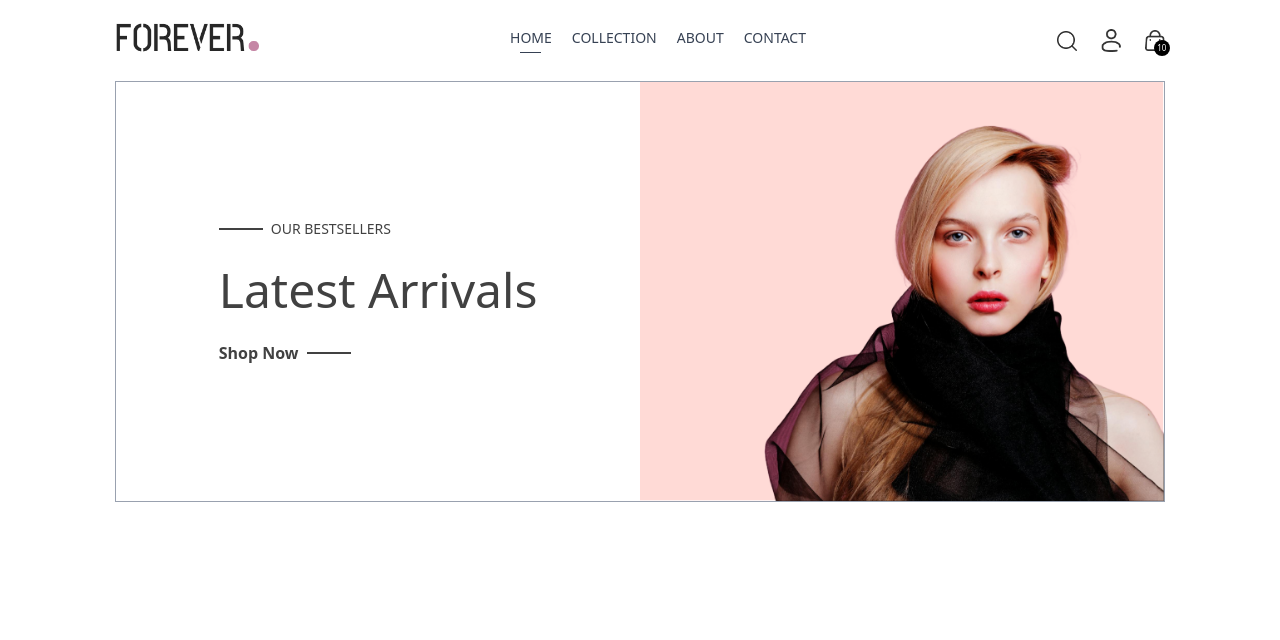
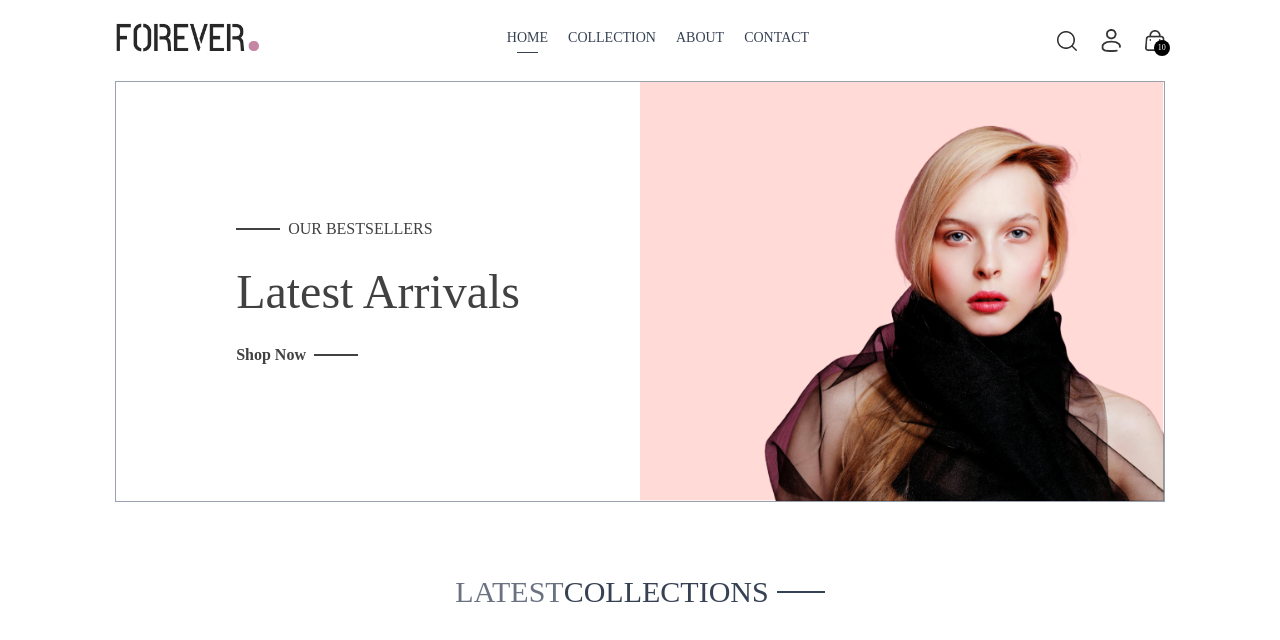
Before and after one commit to Tsedniya/Forever-E-commerce, a React (Vite) app in the folder frontend/: page / in a window 1280 px wide. Shown: the top 640 px of the page. Built offline with nearby package versions, Linux system fonts and the light colour scheme.

Commit message:
Frontend:LatestCollection

```diff
--- a/frontend/src/components/Hero.jsx
+++ b/frontend/src/components/Hero.jsx
@@ -9,9 +9,9 @@
         <div className='text-[#414141]'>
             <div className='flex items-center gap-2'>
                  <p className='w-8 md:w-11 h-[2px] bg-[#414141]'></p>
-                 <p className='font-medium text-sm md:text'>OUR BESTSELLERS</p>
+                 <p className='font-medium text-sm md:text-base'>OUR BESTSELLERS</p>
             </div>
-            <h1 className='text-3xl sm:py-3 lg:text-5xl leading-relaxed'>Latest Arrivals</h1>
+            <h1 className='prata-regular text-3xl sm:py-3 lg:text-5xl leading-relaxed'>Latest Arrivals</h1>
             <div className='flex items-center gap-2'>
                 <p className='font-semibold text-sm md:text-base'>Shop Now</p>
                 <p className='w-8 md:w-11 h-[2px] bg-[#414141]'></p>
--- /dev/null
+++ b/frontend/src/components/LatestCollection.jsx
@@ -0,0 +1,19 @@
+import React, { useContext } from 'react'
+import {ShopContext} from '../context/ShopContext'
+import Title from './Title';
+
+const LatestCollection = () => {
+
+    const {products} = useContext(ShopContext);
+
+    return (
+    <div className='my-10'>
+        <div className='text-center py-8 text-3xl'>
+            <Title text1={'LATEST'} text2={'COLLECTIONS'}/>
+        </div>
+
+    </div>
+  )
+}
+
+export default LatestCollection
--- /dev/null
+++ b/frontend/src/components/Title.jsx
@@ -0,0 +1,12 @@
+import React from 'react'
+
+const Title = ({text1,text2}) => {
+  return (
+    <div className='inline-flex gap-2 items-center mb-3'>
+        <p className='text-gray-500'>{text1}<span className='text-gray-700 font-medium'>{text2}</span></p>
+        <p className='w-8 sm:w-12 h-[1px] sm:h-[2px] bg-gray-700'></p>
+    </div>
+  )
+}
+
+export default Title
--- /dev/null
+++ b/frontend/src/context/ShopContext.jsx
@@ -0,0 +1,21 @@
+import { createContext } from "react";
+import { products } from "../assets/assets";
+
+export const ShopContext = createContext();
+
+const ShopContextProvider =(props)=>{
+    const currency = '$';
+    const delivery_fee= 10;
+
+    const value= {
+        products,currency,delivery_fee
+
+    }
+    return(
+        <ShopContext.Provider value={value}>
+            {props.children}
+        </ShopContext.Provider>
+    )
+}
+
+export default ShopContextProvider;
--- a/frontend/src/index.css
+++ b/frontend/src/index.css
@@ -1,6 +1,16 @@
 
 @import "tailwindcss";
+@import url('https://fonts.googleapis.com/css2?family=Outfit:wght@100..900&family=Prata&display=swap');
 
 a.active hr{
     display: block;
 }
+
+*{
+    font-family: Outfit;
+}
+.prata-regular{
+    font-family: "Prata", serif;
+    font-weight:400;
+    font-style: normal;
+}
--- a/frontend/src/main.jsx
+++ b/frontend/src/main.jsx
@@ -3,9 +3,12 @@
 import './index.css'
 import App from './App.jsx'
 import {BrowserRouter} from 'react-router-dom'
+import ShopContextProvider from './context/ShopContext.jsx'
 
 createRoot(document.getElementById('root')).render(
   <BrowserRouter>
-    <App />
+   <ShopContextProvider>
+       <App/>
+   </ShopContextProvider>
   </BrowserRouter>
 )
--- a/frontend/src/pages/Home.jsx
+++ b/frontend/src/pages/Home.jsx
@@ -1,10 +1,12 @@
 import React from 'react'
 import Hero from '../components/Hero'
+import LatestCollection  from '../components/LatestCollection'
 
 const Home = () => {
   return (
     <div>
       <Hero/>
+      <LatestCollection />
     </div>
   )
 }
```
